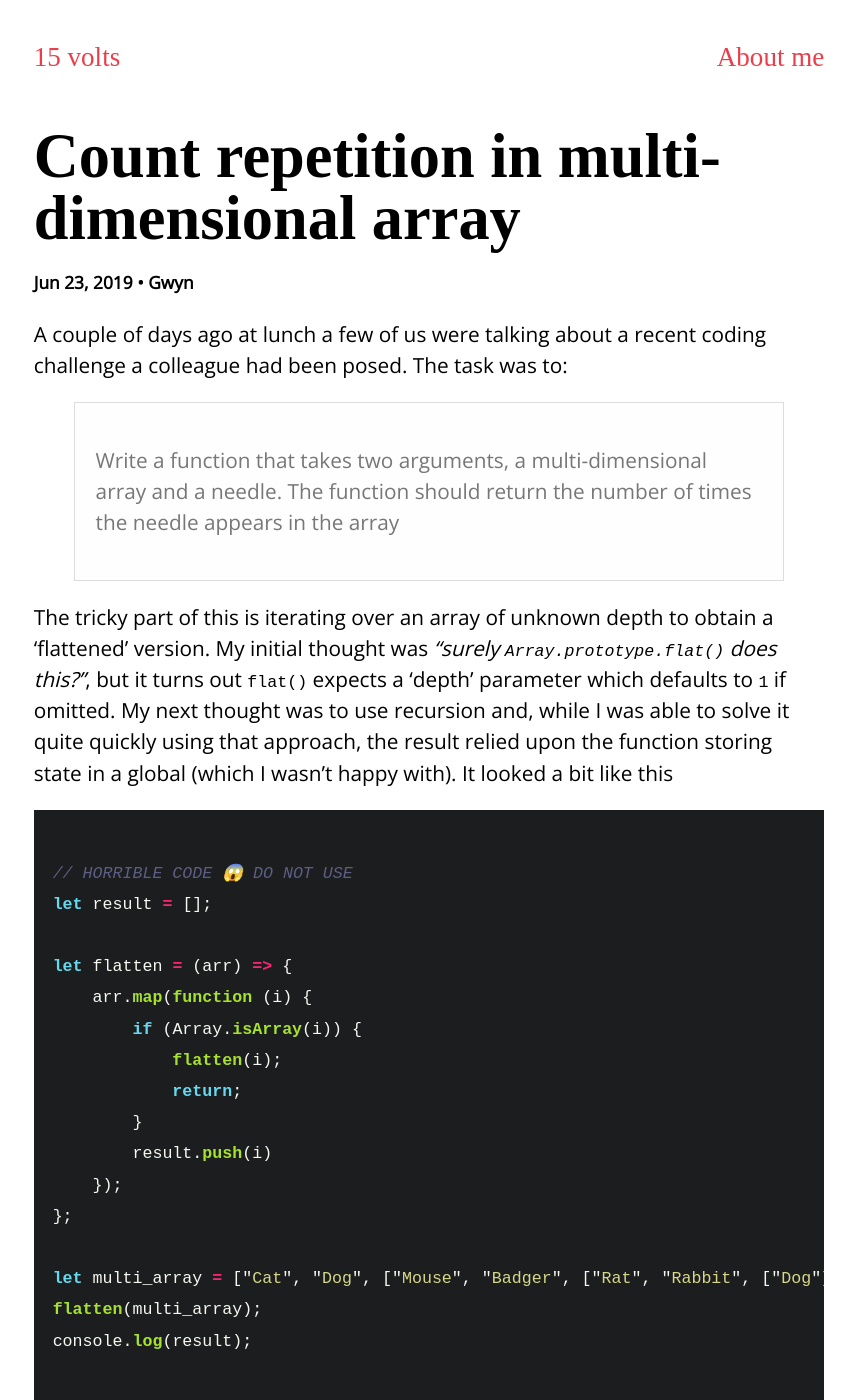
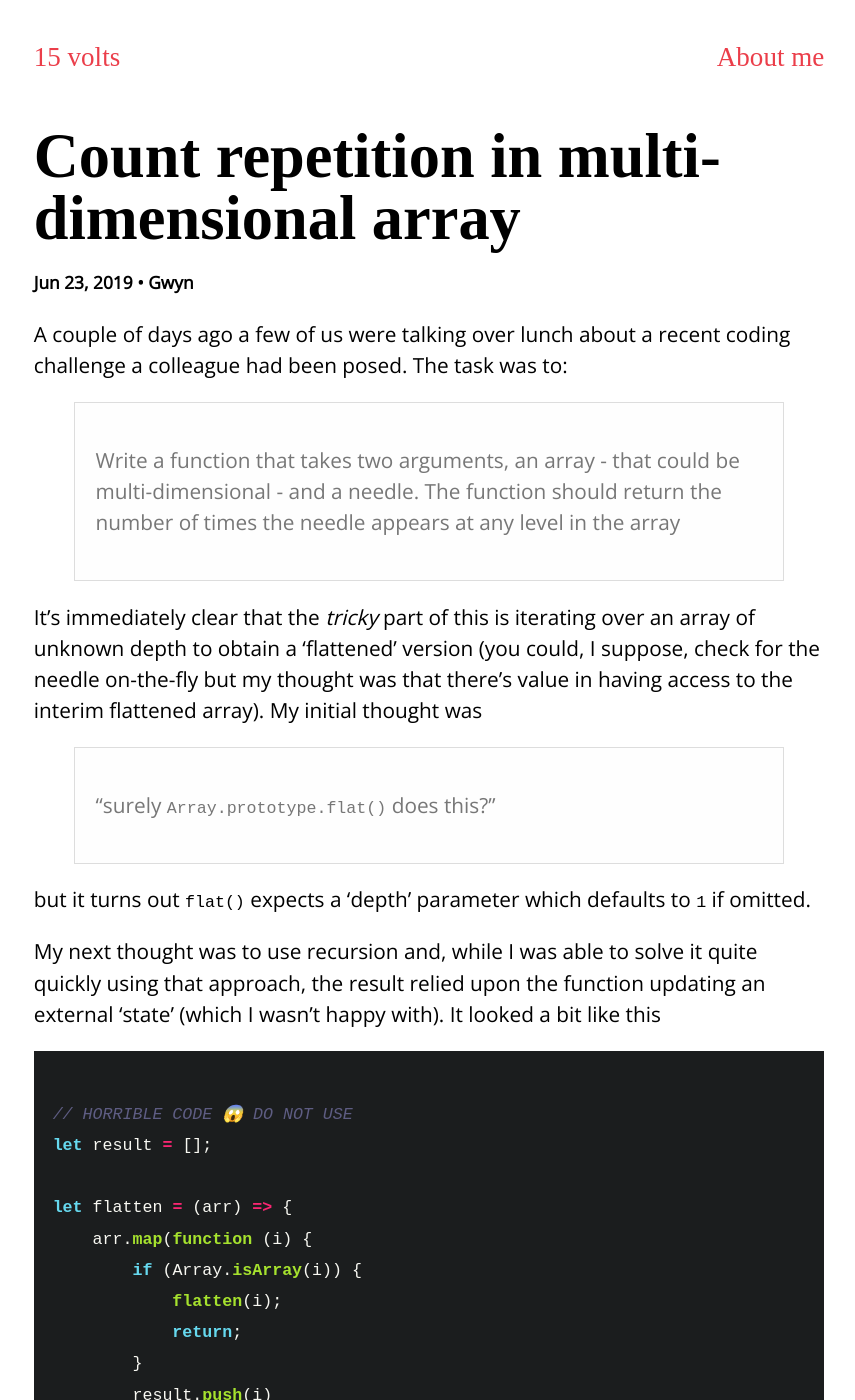
Before and after one commit to gtvj/gtvj.github.io, a Jekyll site: the page built from _posts/2019-06-23-count-repetition-in-multi-dimensional-array.md, in a window 1280 px wide and 1400 px high. Shown: the whole window, without its empty margins (211-1066 px from the left). Built offline with Jekyll 4.4.1, drawn with Linux system fonts in a browser that asks for light colours; some web fonts are replaced; some of the changed text lies outside the part shown.

Commit message:
Edit post
Some edits to the post about countnig repetition in multi-
dimensional arrays.

````diff
--- a/_posts/2019-06-23-count-repetition-in-multi-dimensional-array.md
+++ b/_posts/2019-06-23-count-repetition-in-multi-dimensional-array.md
@@ -5,11 +5,17 @@ author: Gwyn
 layout: post
 ---
 
-A couple of days ago at lunch a few of us were talking about a recent coding challenge a colleague had been posed. The task was to:
+A couple of days ago a few of us were talking over lunch about a recent coding challenge a colleague had been posed. The task was to:
 
-> Write a function that takes two arguments, a multi-dimensional array and a needle. The function should return the number of times the needle appears in the array
+> Write a function that takes two arguments, an array - that could be multi-dimensional - and a needle. The function should return the number of times the needle appears at any level in the array
 
-The tricky part of this is iterating over an array of unknown depth to obtain a 'flattened' version. My initial thought was _"surely `Array.prototype.flat()` does this?"_, but it turns out `flat()` expects a 'depth' parameter which defaults to `1` if omitted. My next thought was to use recursion and, while I was able to solve it quite quickly using that approach, the result relied upon the function storing state in a global (which I wasn't happy with). It looked a bit like this
+It's immediately clear that the _tricky_ part of this is iterating over an array of unknown depth to obtain a 'flattened' version (you could, I suppose, check for the needle on-the-fly but my thought was that there's value in having access to the interim flattened array). My initial thought was
+
+> "surely `Array.prototype.flat()` does this?"
+
+but it turns out `flat()` expects a 'depth' parameter which defaults to `1` if omitted.
+
+My next thought was to use recursion and, while I was able to solve it quite quickly using that approach, the result relied upon the function updating an external 'state' (which I wasn't happy with). It looked a bit like this
 
 ```javascript
 
````
Also changed, not shown: other parts of _posts/2019-06-23-count-repetition-in-multi-dimensional-array.md (+1 -1 lines).
